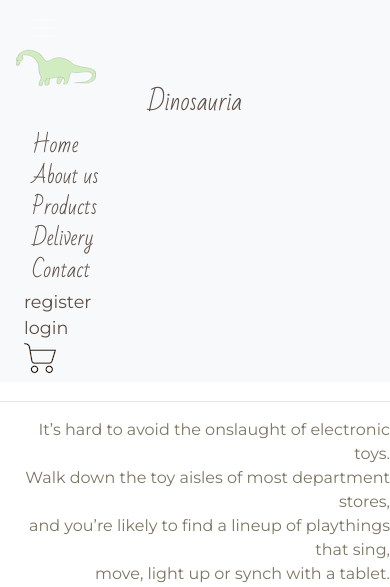
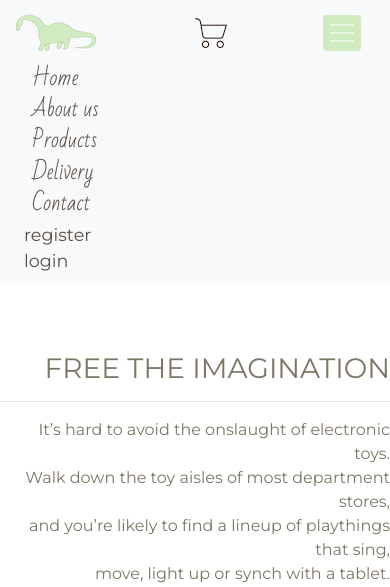
Before and after one commit to imInez/dinosauria, a Django app: page / in a window 390 px wide, after a click that opens the changed part; the page is wider, and only the part inside the window is pictured. Shown: the top 587 px of that part. Run offline with Django 3.2, Linux system fonts and the light colour scheme; some libraries are stand-ins or nearby versions.

Commit message:
Home front updated for mobile

```diff
--- a/shop/static/css/style.css
+++ b/shop/static/css/style.css
@@ -2,6 +2,7 @@
 
 body {
     padding-top: 5rem;
+    width: 100%;
 }
 
 h1,
@@ -106,6 +107,10 @@ max-width: 10em;
 width: 10%;
 }
 
+.ml-30pr {
+    margin-left: 30%;
+}
+
 /* inputs */
 .input-minimalistic input {
     border: 0;
@@ -128,7 +133,6 @@ width: 10%;
 /* custom */
 
 
-
 /* braintree hosted fields */
 form div.field {
     border-bottom: 1px solid black;
@@ -138,3 +142,19 @@ form div.field {
     margin-bottom:10px;
     color:#666;
 }
+
+
+
+/* Visibility Helpers */
+
+@media only screen and (min-width:800px) {
+    .visible-mobile {
+    display:none !important;
+    }
+}
+
+@media only screen and (max-width:799px) {
+    .visible-desktop {
+     display:none !important;
+      }
+}
--- a/shop/templates/shop/base.html
+++ b/shop/templates/shop/base.html
@@ -15,13 +15,19 @@
 </head>
 <body>
 <nav class="navbar navbar-expand-md navbar-dark fixed-top bg-light ">
+  <a href="{% url 'shop:home' %}" class="navbar-brand visible-mobile ">
+    <img src="{% static 'img/logo-img-light-green-smaller.png' %}"></span>
+  </a>
+  <a href="{% url 'cart:cart_checkout' %}" class="visible-mobile"><img src="{% static 'img/cart.png' %}"></a>
   <button class="navbar-toggler" type="button" data-toggle="collapse" data-target="#navbarCollapse" aria-controls="navbarCollapse" aria-expanded="false" aria-label="Toggle navigation">
-    <span class="navbar-toggler-icon"></span>
+    <span class="bg-col-light-green rounded p-1 pb-2">
+    <span class="navbar-toggler-icon bg-col-light-green"></span>
+  </span>
   </button>
   <div class="collapse navbar-collapse" id="navbarCollapse">
-    <span class="nav-logo text-center ">
+    <span class="nav-logo text-center visible-desktop"><a href="{% url 'shop:home' %}" class="text-decoration-none">
       <img src="{% static 'img/logo-img-light-green-smaller.png' %}"><h4 class="pretty-font mx-1 col-brown ">Dinosauria</h4></span>
-
+    </a>
     <ul class="nav navbar-nav ml-auto pt-1 pretty-font font-medium ">
       <li class="px-3"><a href="{% url 'shop:home' %}" >Home</a></li>
       <li class="px-3"><a href="#">About us</a></li>
@@ -39,7 +45,7 @@
       <li class="px-2">{% if request.path == '/users/logout/' %} <a href="{% url 'users:login' %}?next=/">login</a>
         {% else %} <a href="{% url 'users:login' %}?next={{request.path}}">login</a>{% endif %} </li>
       {% endif %}
-      <li class="px-2"><a href="{% url 'cart:cart_checkout' %}"><img src="{% static 'img/cart.png' %}"></a></li>
+      <li class="px-2 visible-desktop"><a href="{% url 'cart:cart_checkout' %}"><img src="{% static 'img/cart.png' %}"></a></li>
 <!--      <div>Icons made by <a href="https://www.flaticon.com/authors/kiranshastry" title="Kiranshastry">Kiranshastry</a> from <a href="https://www.flaticon.com/" title="Flaticon">www.flaticon.com</a></div>-->
     </ul>
   </div>
--- a/shop/templates/shop/hero.html
+++ b/shop/templates/shop/hero.html
@@ -2,7 +2,7 @@
 
 <section class='hero position-relative text-right'>
   <img  class="w-100" src="{% static 'img/hero-Photo-by-cottonbro-from-Pexels.jpg' %}">
-  <div class="hero-text col-white">
+  <div class="hero-text col-white visible-desktop">
     <p class="sans-font text-uppercase">Dinosaurs</p>
     <p class="sans-font text-uppercase"> are </p>
     <p class="sans-font text-uppercase">alive</p>
--- a/static/css/style.css
+++ /dev/null
@@ -1,140 +0,0 @@
-@import url(https://fonts.googleapis.com/css?family=Bad+Script|Indie+Flower|Montserrat);
-
-body {
-    padding-top: 5rem;
-}
-
-h1,
-h2,
-h3,
-h4,
-h5,
-h6 {
-    font-family: 'Montserrat';
-}
-
-a {
-    color: rgb(92, 79, 70) !important;
-}
-
-
-.main-section{
-    margin-top:3%;
-    min-height:45rem;
-}
-/* text */
-.pretty-font {
-    font-family: 'Bad Script';
-}
-
-.sans-font {
-    font-family: 'Montserrat';
-}
-
-.font-bigger {
-    font-size: 1.1rem;
-}
-
-
-.font-medium {
-    font-size: 1.3rem;
-}
-
-.font-large {
-    font-size: 2rem;
-}
-/* colors */
-
-.bg-col-brown {
-    background-color: rgb(92, 79, 70);
-}
-
-.bg-cola-brown {
-    background-color: rgb(92, 79, 70, 0.1);
-}
-
-.col-brown {
-    color: rgb(92, 79, 70);
-}
-
-.bg-col-light-green{
-    background-color: rgb(208, 235, 192);
-}
-
-.bg-cola-light-green {
-    background-color: rgba(208, 235, 192, 0.3);
-}
-
-.col-grey-green{
-    color: rgb(125, 118, 100);
-}
-.col-white {
-    color: white;
-}
-
-
-/* position */
-
-.home-img {
-    max-height: 10%;
-    width: auto;
-}
-
-.hero-text {
-    position: absolute;
-    bottom: 20%;
-    right: 7%;
-    font-size: 130px;
-    font-weight: 900;
-}
-
-.footer-lists {
-    list-style-type: none;
-}
-
-.product-img {
-    max-width:80%;
-    height: auto;
-}
-
-.w-10em {
-max-width: 10em;
-}
-
-
-.w10 {
-width: 10%;
-}
-
-/* inputs */
-.input-minimalistic input {
-    border: 0;
-    border-bottom: 1px double rgb(125, 118, 100);
-    font-family: 'Montserrat';
-    background-color: transparent;
-}
-
-.btn-minimal {
-    font-family: 'Montserrat' !important;
-    color: rgb(92, 79, 70) !important;
-    border: 0.5px solid black;
-    background-color: transparent;
-    border-radius: .25rem;
-    padding-top: .25rem !important;
-    padding-bottom: .25rem !important;
-}
-
-
-/* custom */
-
-
-
-/* braintree hosted fields */
-form div.field {
-    border-bottom: 1px solid black;
-    color:#666;
-    width:300px;
-    height:40px;
-    margin-bottom:10px;
-    color:#666;
-}
```
Also changed, not shown: 1 other file.
